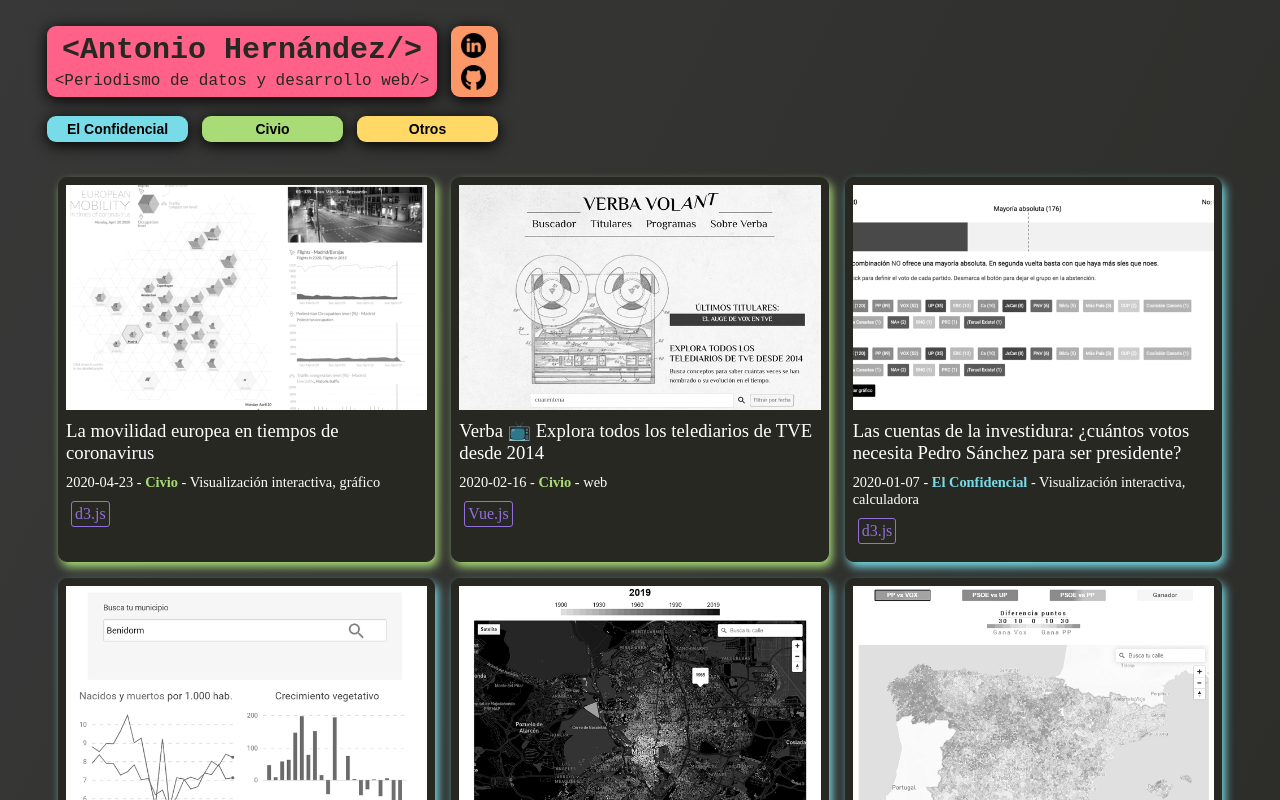
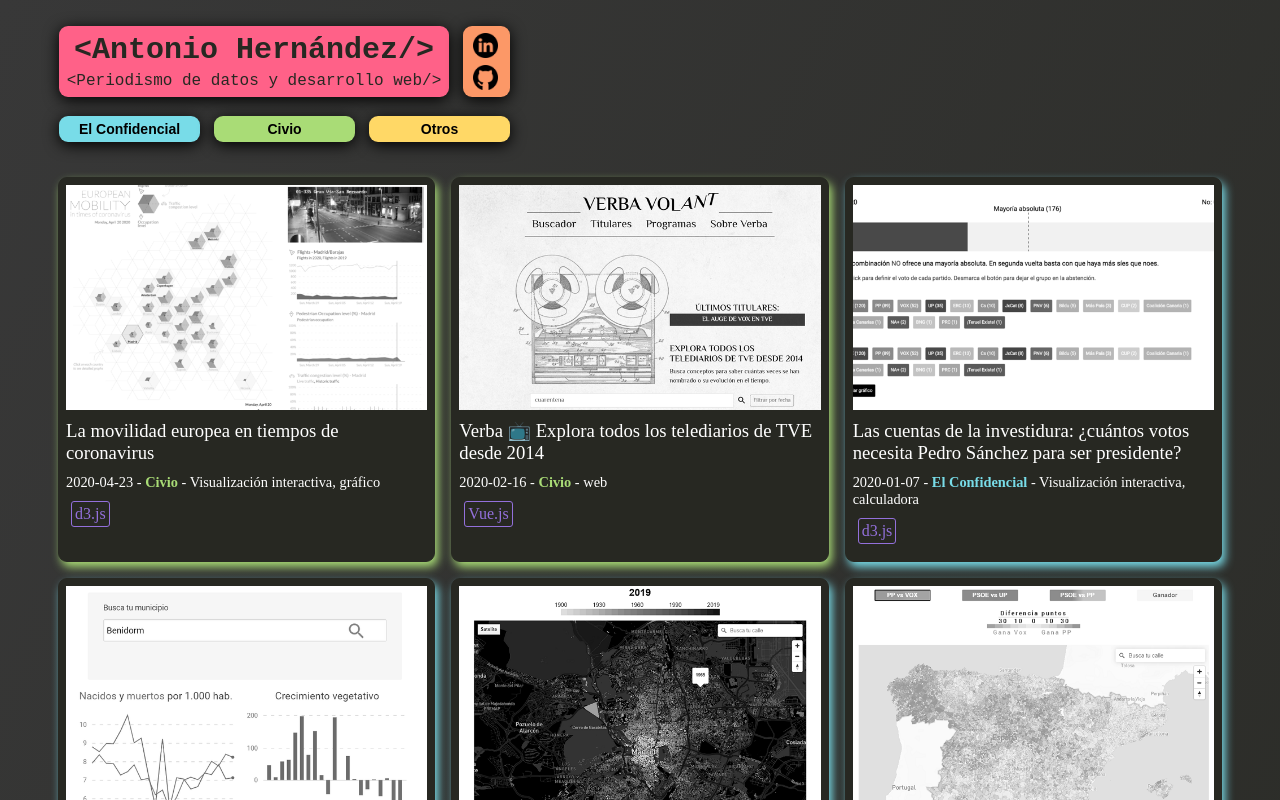
Before and after one commit to anerodata/portfolio, a Vue app: page / in a window 1280 px wide. Shown: the top 800 px of the page. Built offline with nearby package versions, Linux system fonts and the light colour scheme; a web font is replaced by a local one.

Commit message:
Adding some margin to title and button containers

```diff
--- a/src/App.vue
+++ b/src/App.vue
@@ -52,4 +52,8 @@ export default {
     margin: auto;
   }
 
+  .header_container, .filter_container {
+    margin-left: 12px;
+  }
+
 </style>
--- a/src/components/FilterBtn.vue
+++ b/src/components/FilterBtn.vue
@@ -1,5 +1,5 @@
 <template>
-	<div id="filter_container">
+	<div class="filter_container">
     <button class="filter_btn" v-for="org in orgs" :key="org.value" :class="[org.name.replace(' ', '-'), {clicked: org.clicked}]" v-on:click="filterItems(org)">
       {{ org.name }}
     </button>
@@ -29,8 +29,8 @@
 	}
 </script>
 <style scoped>
-	#filter_container {
-    margin: 0 0 20px 0;
+	.filter_container {
+    margin-bottom: 20px;
     display: flex;
     max-width: 470px;
   }
--- a/src/components/Header.vue
+++ b/src/components/Header.vue
@@ -33,6 +33,7 @@ export default {
 		width: 100%;
     	max-width: 470px;
 	}
+
 	div #header{
 		display: flex;
 	}
```
